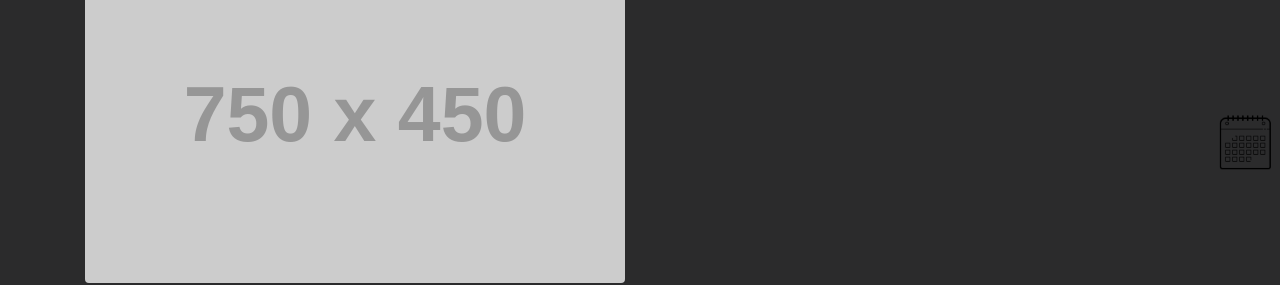
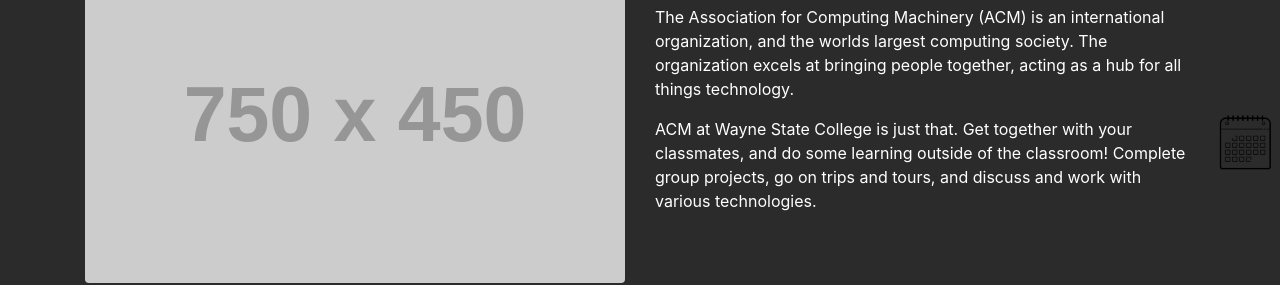
Before and after one commit to Cheeli99/ACM-Site, a website: page StartBootstrapTemplate/about.html in a window 1280 px wide. Shown: the part 273-558 px from the top of the page. Drawn offline with Linux system fonts and the light colour scheme; placeholder pictures from the web are drawn by us.

Commit message:
Added info to About page

```diff
--- a/StartBootstrapTemplate/about.html
+++ b/StartBootstrapTemplate/about.html
@@ -73,7 +73,12 @@
       </div>
       <div class="col-lg-6">
         <h2>About ACM</h2>
-        <p></p>
+        <p>The Association for Computing Machinery (ACM) is an international organization, and the worlds largest computing society.
+            The organization excels at bringing people together, acting as a hub for all things technology.
+        </p>
+        <p>ACM at Wayne State College is just that.  Get together with your classmates, and do some learning outside of the classroom!
+            Complete group projects, go on trips and tours, and discuss and work with various technologies.
+        </p>
       </div>
     </div>
     <!-- /.row -->
```
